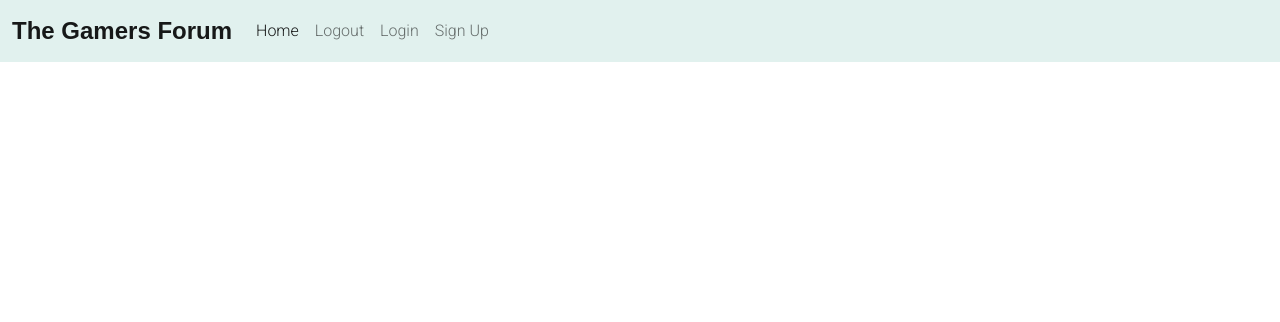
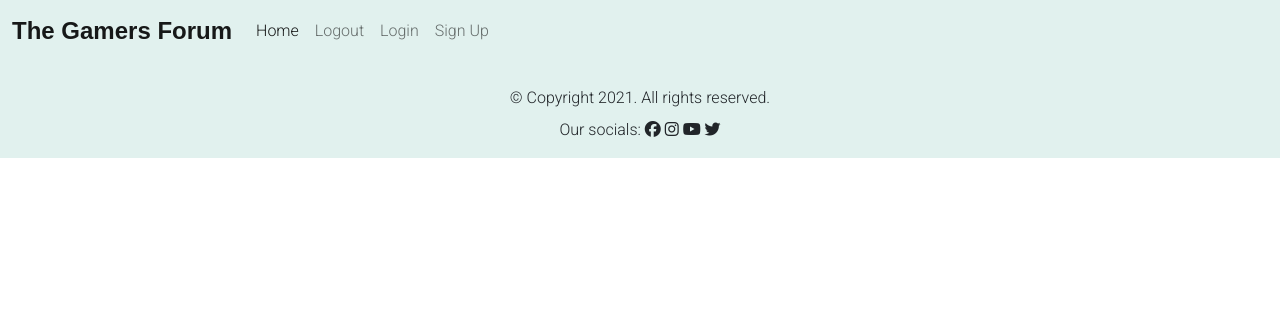
Before and after one commit to domsq/the-gamers-forum, a Django app: page / in a window 1280 px wide. Shown: the top 322 px of the page. Run offline with Django 3.2, Linux system fonts and the light colour scheme; some libraries are stand-ins or nearby versions; some web fonts are replaced.

Commit message:
Add footer to base.html and style

```diff
--- a/static/css/style.css
+++ b/static/css/style.css
@@ -1,4 +1,6 @@
-.navbar-bg {
+/* Styling for header, footer and nav */
+
+.header-footer-bg {
     background: #E1F1EE;
 }
 
@@ -8,7 +10,19 @@
     font-weight: 900;
 }
 
-.body, a {
+body {
     font-family: 'Roboto', sans-serif;
     font-weight: 300;
 }
+
+a {
+    text-decoration: none;
+}
+
+a:hover {
+    cursor: pointer;
+}
+
+footer a {
+    color: #212529;
+}
--- a/templates/base.html
+++ b/templates/base.html
@@ -14,7 +14,7 @@
 </head>
 <body>
     <header>
-        <nav class="navbar navbar-expand-lg navbar-light navbar-bg">
+        <nav class="navbar navbar-expand-lg navbar-light header-footer-bg">
             <div class="container-fluid">
               <a class="navbar-brand" href="#"><strong>The Gamers Forum</strong></a>
               <button class="navbar-toggler" type="button" data-bs-toggle="collapse" data-bs-target="#navbarNav" aria-controls="navbarNav" aria-expanded="false" aria-label="Toggle navigation">
@@ -40,6 +40,16 @@
           </nav>
     </header>
 
+    <footer class="footer header-footer-bg mt-auto py-3">
+        <p class="text-center m-0 py-2">© Copyright 2021. All rights reserved.</p>
+        <p class="text-center m-0">Our socials:
+            <a href="https://facebook.com" target="_blank" rel="noopener noreferrer" aria-label="Visit us on Facebook (opens in new tab)"><i class="fab fa-facebook"></i></a>
+            <a href="https://instagram.com" target="_blank" rel="noopener noreferrer" aria-label="Visit us on Instagram (opens in new tab)"><i class="fab fa-instagram"></i></a>
+            <a href="https://youtube.com" target="_blank" rel="noopener noreferrer" aria-label="Visit us on YouTube (opens in new tab)"><i class="fab fa-youtube"></i></a>
+            <a href="https://twitter.com" target="_blank" rel="noopener noreferrer" aria-label="Visit us on Twitter (opens in new tab)"><i class="fab fa-twitter"></i></a>
+        </p>
+    </footer>
+
     <script src="https://cdn.jsdelivr.net/npm/@popperjs/core@2.10.2/dist/umd/popper.min.js" integrity="sha384-7+zCNj/IqJ95wo16oMtfsKbZ9ccEh31eOz1HGyDuCQ6wgnyJNSYdrPa03rtR1zdB" crossorigin="anonymous"></script>
     <script src="https://cdn.jsdelivr.net/npm/bootstrap@5.1.3/dist/js/bootstrap.min.js" integrity="sha384-QJHtvGhmr9XOIpI6YVutG+2QOK9T+ZnN4kzFN1RtK3zEFEIsxhlmWl5/YESvpZ13" crossorigin="anonymous"></script>
 </body>
```
